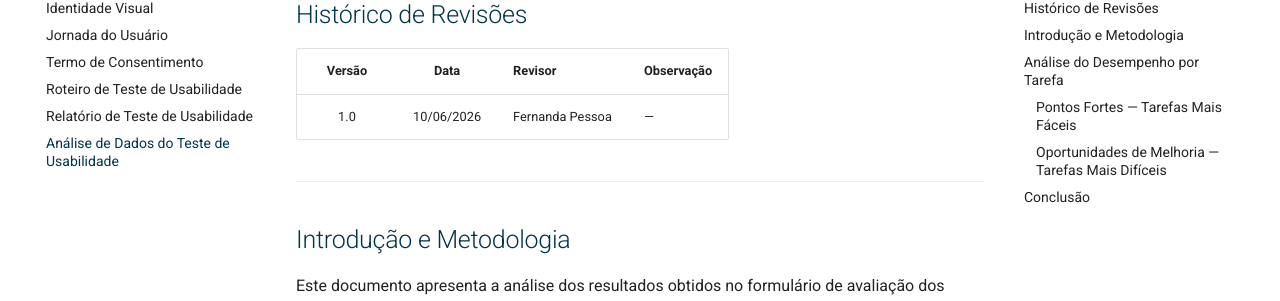
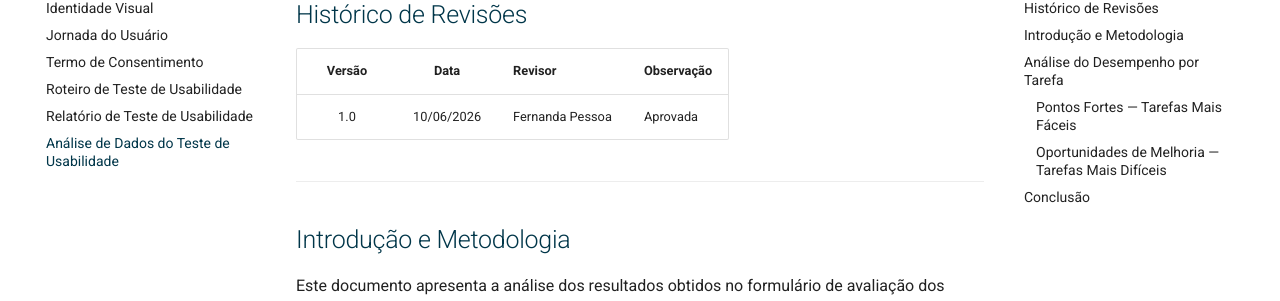
Before and after one commit to NES-Contabilidade-Integrada/doc-coins2026.1, an MkDocs documentation site: the page built from docs/ihc/analise-dados-teste-usabilidade.md, in a window 1280 px wide and 900 px high, scrolled down 302 px. Shown: the part 151-452 px from the top of the window. Built offline with MkDocs 1.6.1 and Material for MkDocs 9.7.7, drawn with Linux system fonts in a browser that asks for light colours.

Commit message:
docs(ihc): marca revisão da análise de usabilidade como aprovada
Co-Authored-By: Claude Sonnet 4.6 <noreply@anthropic.com>

```diff
--- a/docs/ihc/analise-dados-teste-usabilidade.md
+++ b/docs/ihc/analise-dados-teste-usabilidade.md
@@ -10,7 +10,7 @@
 
 | Versão | Data | Revisor | Observação |
 | :---: | :---: | :--- | :--- |
-| 1.0 | 10/06/2026 | Fernanda Pessoa | — |
+| 1.0 | 10/06/2026 | Fernanda Pessoa | Aprovada |
 
 ---
 
```
